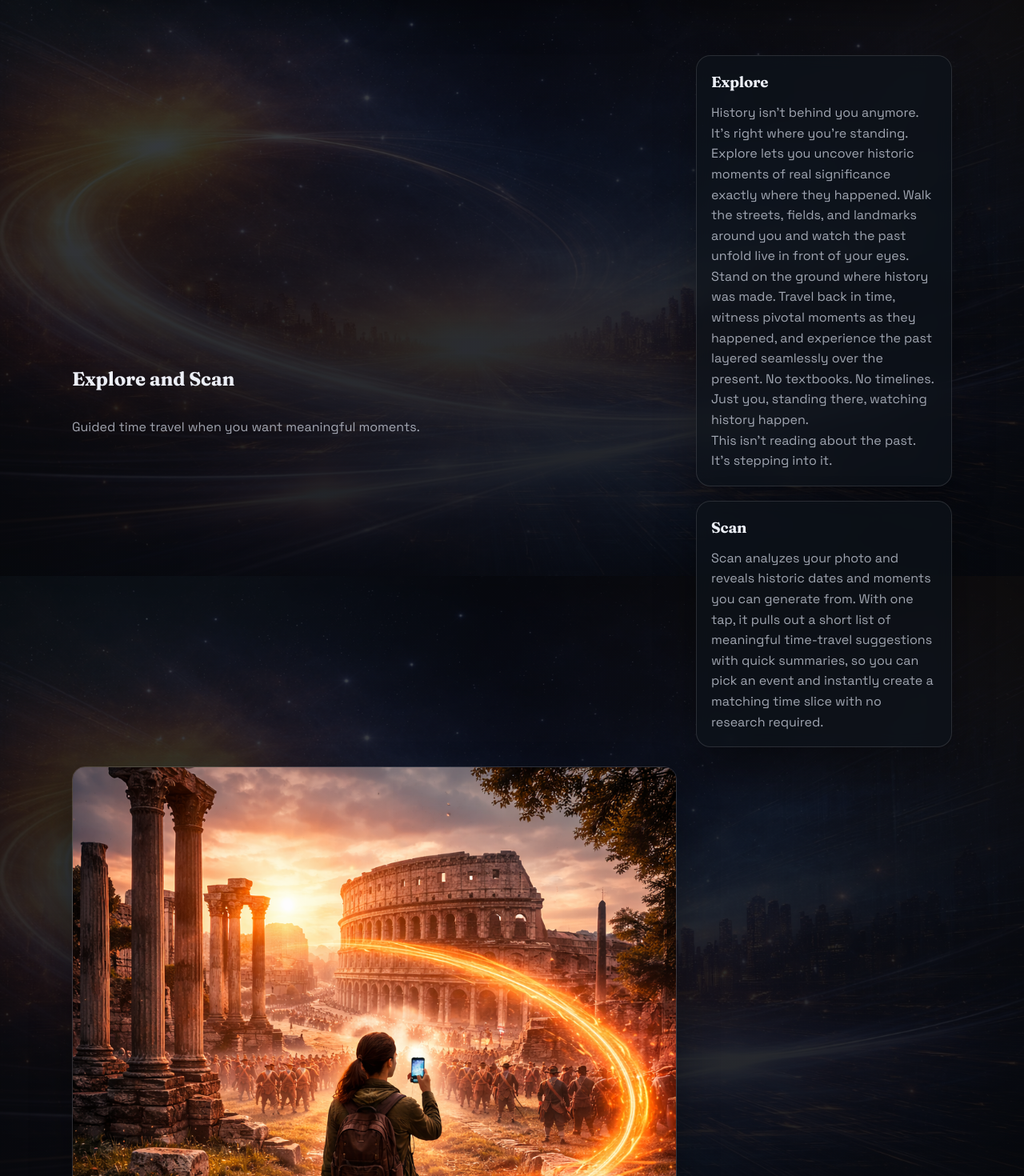
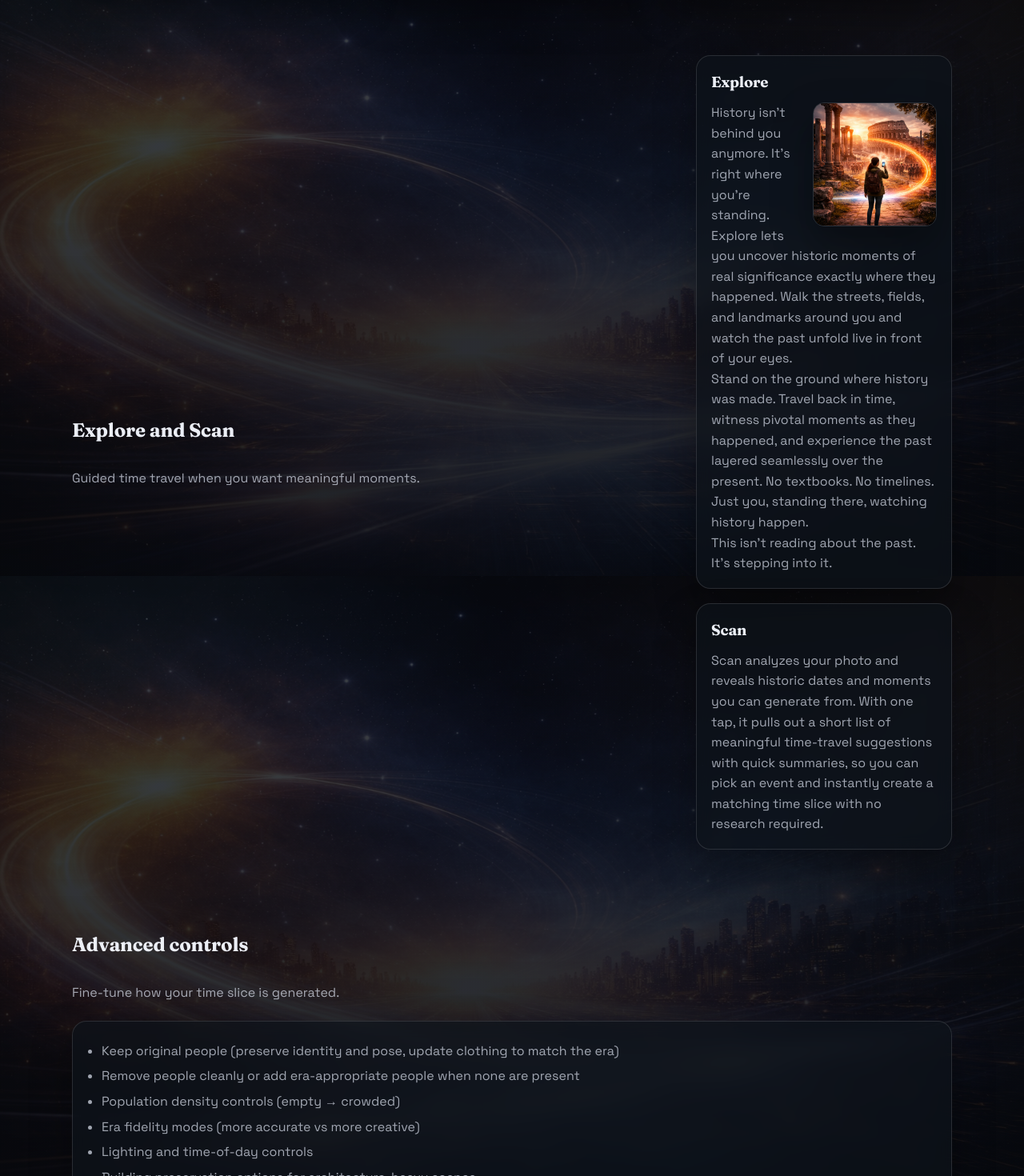
Before and after one commit to BrenC11/TimeCam-Support, a Next.js app: page / in a window 1280 px wide. Shown: the part 3280-4750 px from the top of the page at 80% size. Built offline with nearby package versions, Linux system fonts and the light colour scheme.

Commit message:
Place Explore image inside card

```diff
--- a/app/globals.css
+++ b/app/globals.css
@@ -345,6 +345,21 @@ a:hover { text-decoration: underline; }
   gap: 18px;
 }
 
+.explore-card {
+  position: relative;
+}
+
+.explore-media {
+  width: min(180px, 55%);
+  aspect-ratio: 1 / 1;
+  object-fit: cover;
+  border-radius: 14px;
+  border: 1px solid rgba(255, 255, 255, 0.12);
+  float: right;
+  margin: 0 0 12px 16px;
+  box-shadow: var(--shadow);
+}
+
 .section-with-aside {
   display: grid;
   grid-template-columns: minmax(0, 1fr) minmax(240px, 320px);
--- a/app/page.tsx
+++ b/app/page.tsx
@@ -178,8 +178,9 @@ export default function HomePage() {
             </div>
             <div className="section-content">
               <div className="card-stack">
-                <article className="card reveal">
+                <article className="card reveal explore-card">
                   <h3>Explore</h3>
+                  <img className="explore-media" src="/images/Promo2.png" alt="Explore mode preview" />
                   <p className="muted">History isn’t behind you anymore. It’s right where you’re standing.</p>
                   <p className="muted">
                     Explore lets you uncover historic moments of real significance exactly where they happened. Walk the
@@ -202,11 +203,6 @@ export default function HomePage() {
                 </article>
               </div>
             </div>
-            <img
-              className="section-aside"
-              src="/images/Promo2.png"
-              alt="Explore mode preview"
-            />
           </div>
         </section>
 
```
